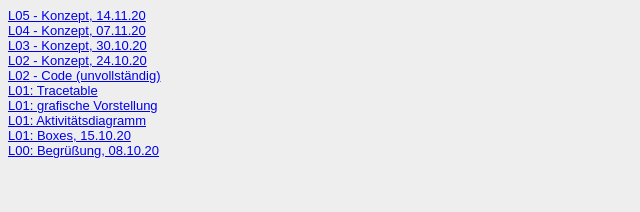
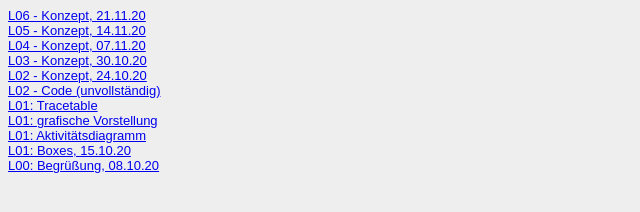
Before and after one commit to Michele-Chantal/EIA2-WiSe20-21, a website: page Steckbrief/steckbrief.htm in a window 1280 px wide. Shown: the whole page, without its empty margins (0-640 px from the left). Drawn offline with Linux system fonts and the light colour scheme.

Commit message:
Update steckbrief.htm

```diff
--- a/Steckbrief/steckbrief.htm
+++ b/Steckbrief/steckbrief.htm
@@ -15,6 +15,7 @@ body {
 </head>
 
 <body>
+	<a href="https://michele-chantal.github.io/EIA2-WiSe20-21/Aufgabe6/L06-Konzept.pdf" target="_blank">L06 - Konzept, 21.11.20</a><br>
 	<a href="https://michele-chantal.github.io/EIA2-WiSe20-21/Aufgabe5/L05-Konzept.pdf" target="_blank">L05 - Konzept, 14.11.20</a><br>
 	<a href="https://michele-chantal.github.io/EIA2-WiSe20-21/Aufgabe4/L04-Konzept.pdf" target="_blank">L04 - Konzept, 07.11.20</a><br>
 	<a href="https://michele-chantal.github.io/EIA2-WiSe20-21/Aufgabe3/L03_Konzeption.pdf" target="_blank">L03 - Konzept, 30.10.20</a><br>
```
